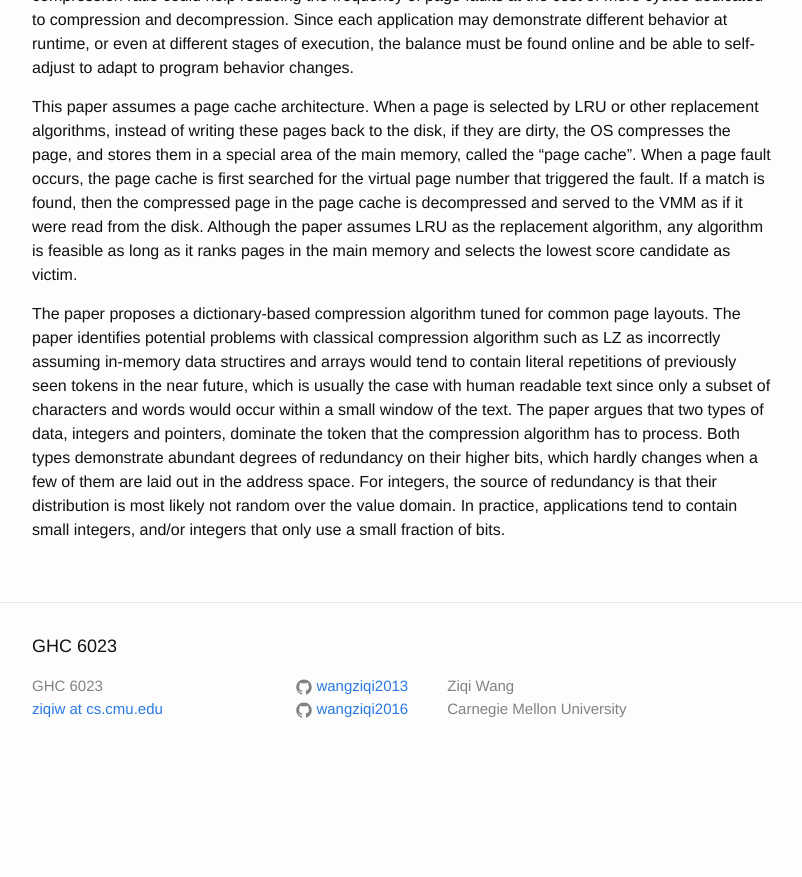
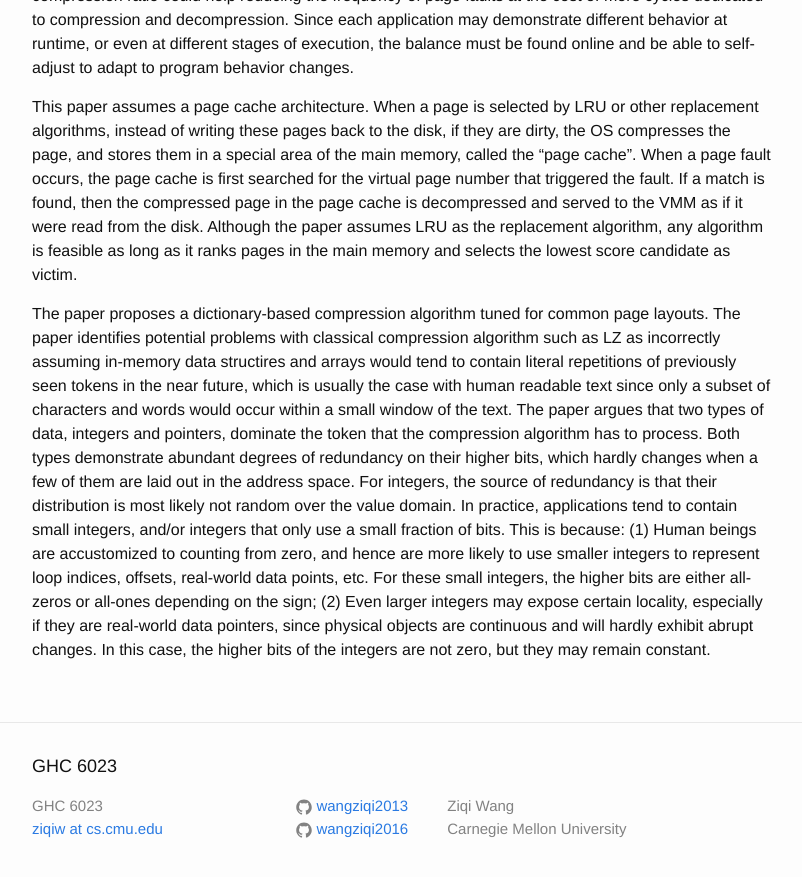
Before and after one commit to wangziqi2013/wangziqi2013.github.io, a Jekyll site: the page built from _posts/2020-07-24-the-case-for-compressed-caching-in-vms.markdown, in a window 1280 px wide and 900 px high, scrolled down 835 px. Shown: the top 877 px of the window, without its empty margins (238-1040 px from the left). Built offline with Jekyll 4.4.1, drawn with Linux system fonts in a browser that asks for light colours; before the commit the page ends 1615 px from its top, so only the background shows below that.

Commit message:
Adding large integer

```diff
--- a/_posts/2020-07-24-the-case-for-compressed-caching-in-vms.markdown
+++ b/_posts/2020-07-24-the-case-for-compressed-caching-in-vms.markdown
@@ -44,4 +44,8 @@ The paper argues that two types of data, integers and pointers, dominate the tok
 process. Both types demonstrate abundant degrees of redundancy on their higher bits, which hardly changes when a few of them
 are laid out in the address space. For integers, the source of redundancy is that their distribution is most likely not
 random over the value domain. In practice, applications tend to contain small integers, and/or integers that only use
-a small fraction of bits.
+a small fraction of bits. This is because: (1) Human beings are accustomized to counting from zero, and hence are more
+likely to use smaller integers to represent loop indices, offsets, real-world data points, etc. For these small integers,
+the higher bits are either all-zeros or all-ones depending on the sign; (2) Even larger integers may expose certain locality,
+especially if they are real-world data pointers, since physical objects are continuous and will hardly exhibit abrupt changes.
+In this case, the higher bits of the integers are not zero, but they may remain constant.
```
